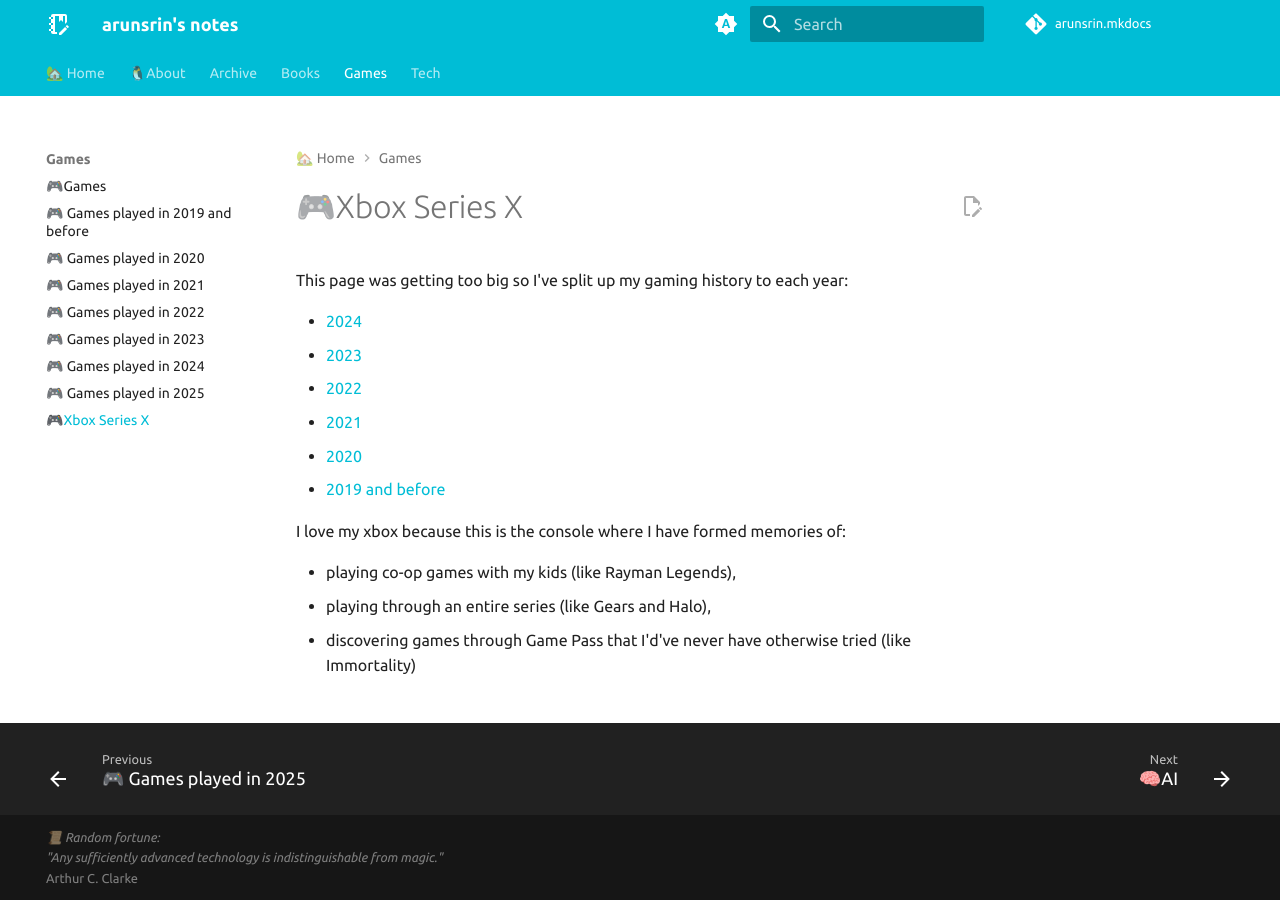
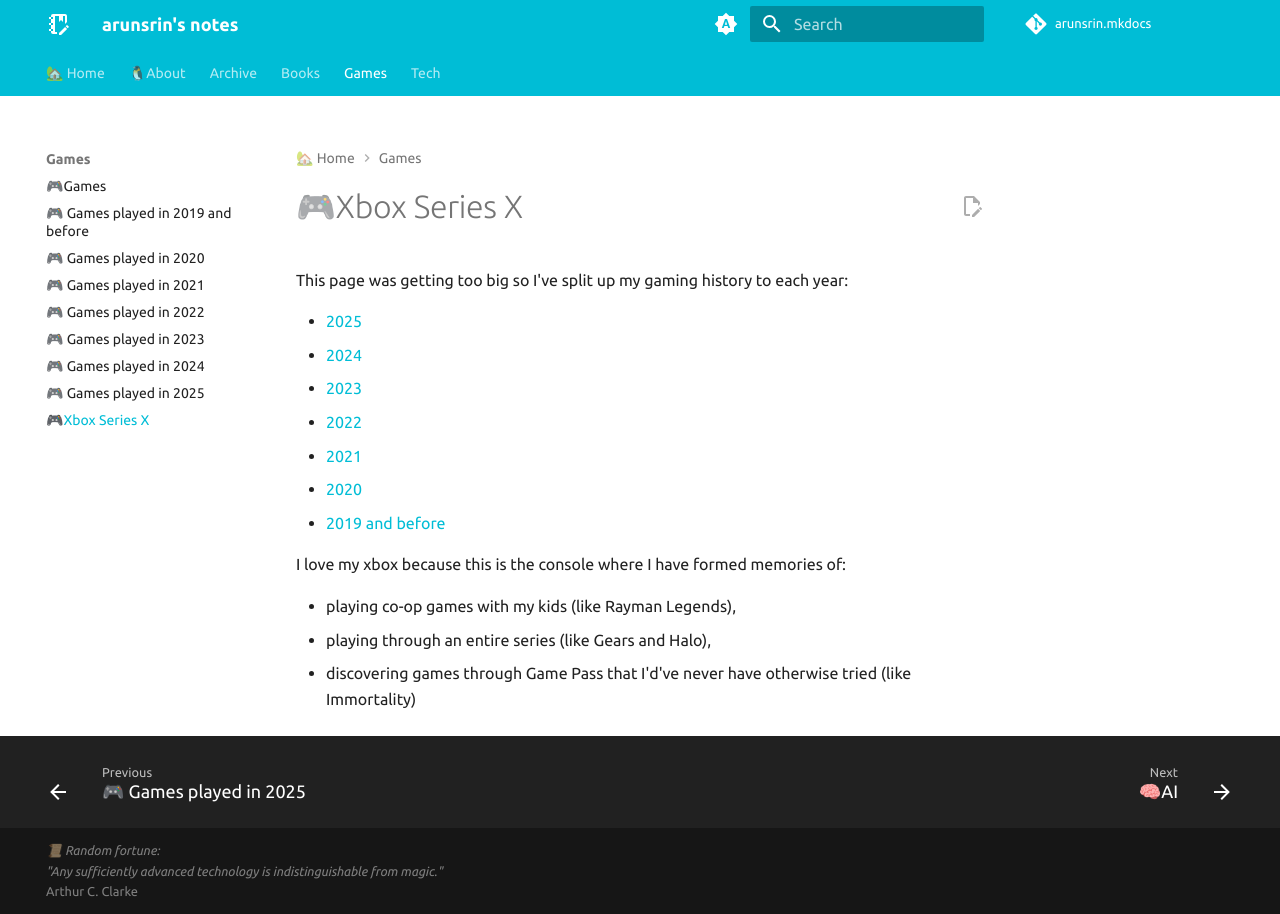
Before and after one commit to arunsrin/arunsrin.mkdocs, an MkDocs documentation site: the page built from home/games/xbox.md, in a window 1280 px wide. Built offline with MkDocs 1.6.1 and Material for MkDocs 9.7.7, drawn with Linux system fonts in a browser that asks for light colours; comment, search, counter and statistics services are not loaded.

Commit message:
missed a page

```diff
--- a/home/games/xbox.md
+++ b/home/games/xbox.md
@@ -2,6 +2,7 @@
 
 This page was getting too big so I've split up my gaming history to each year:
 
+- [2025](2025.md)
 - [2024](2024.md)
 - [2023](2023.md)
 - [2022](2022.md)
```
